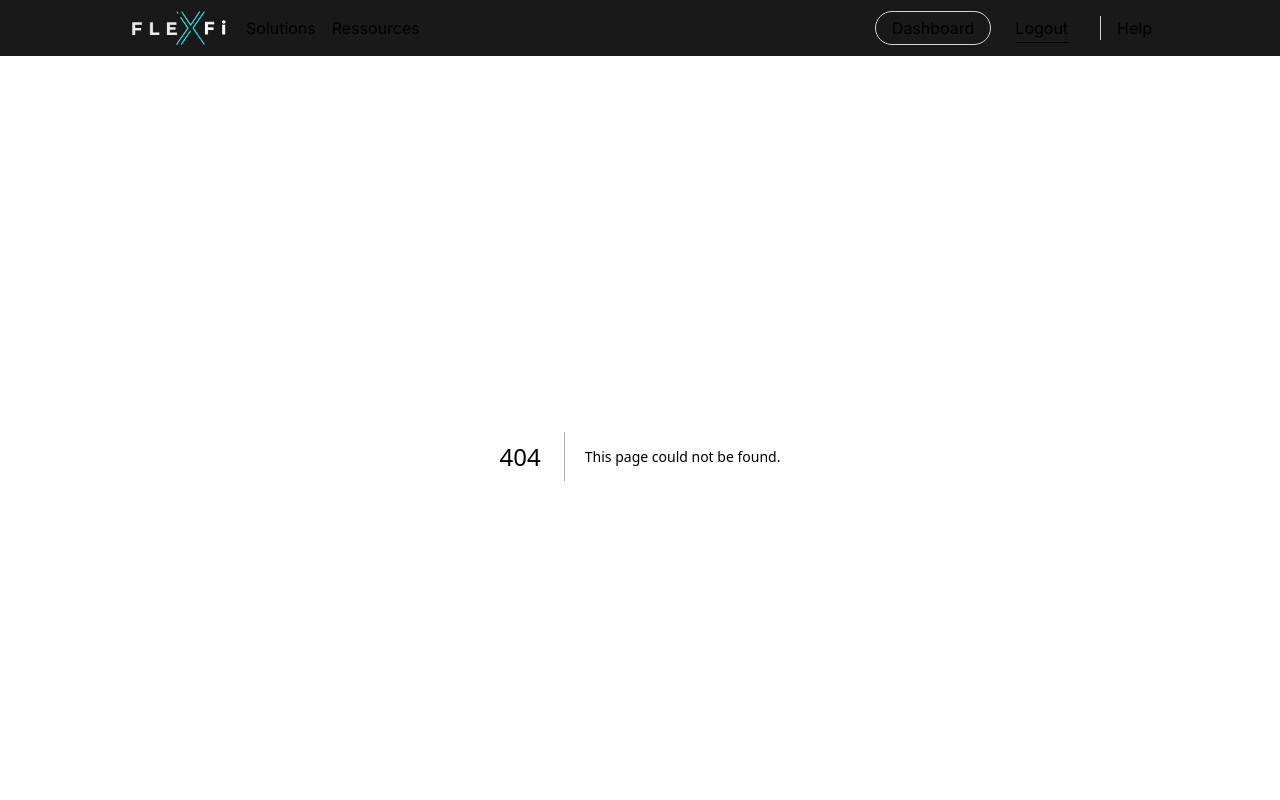
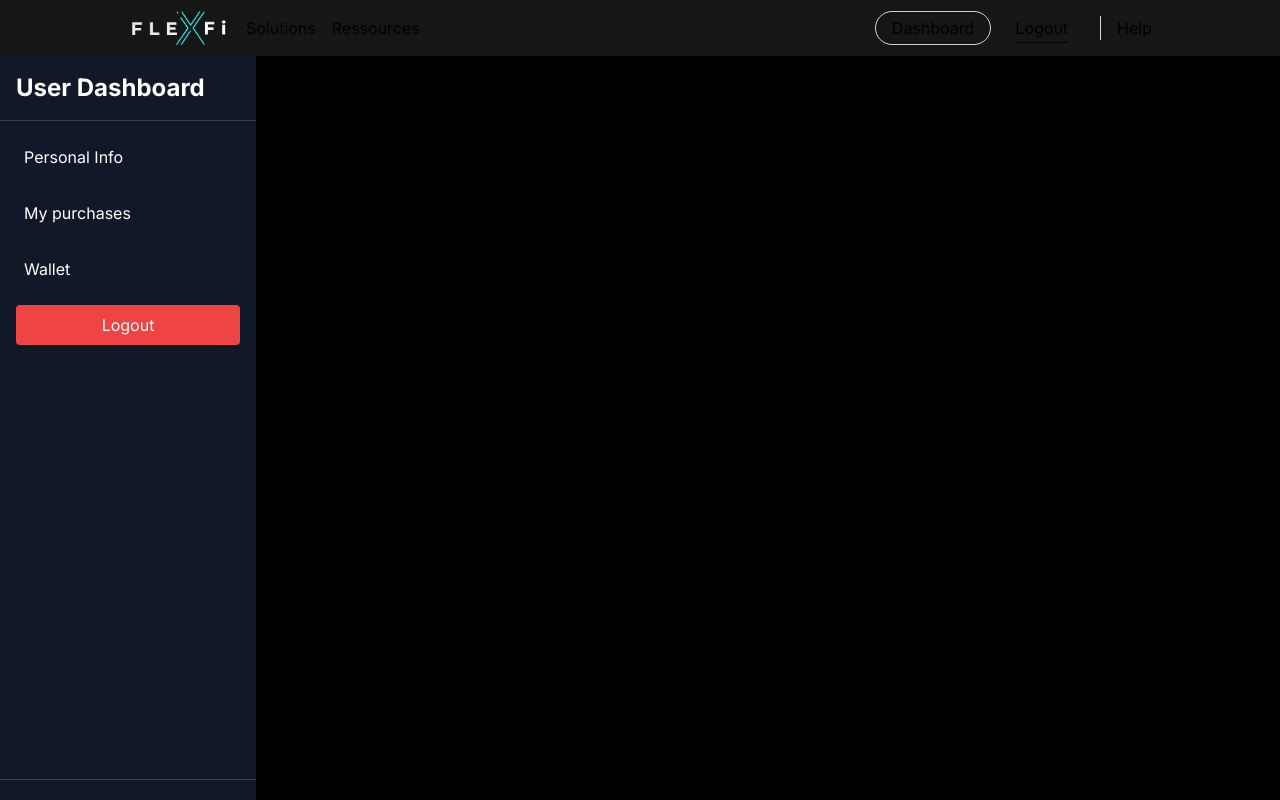
Before and after one commit to MickaelSanches/FlexFi-B-ta, a Next.js app: page /purchases in a window 1280 px wide. Before the commit this address had no page. Shown: the top 800 px of the page. Built offline with nearby package versions, Linux system fonts and the light colour scheme; sample sign-in values are in the browser's storage.

Commit message:
[Purchases] creat purchases page

```diff
--- /dev/null
+++ b/src/app/purchases/page.tsx
@@ -0,0 +1,11 @@
+import DashboardLayout from "../dashboard/layout";
+
+const Purchases = () => {
+  return (
+    <DashboardLayout>
+      <h1 className="text-4xl font-bold text-gradient mb-8">My purchases</h1>
+    </DashboardLayout>
+  );
+};
+
+export default Purchases;
--- a/src/components/Sidebar.tsx
+++ b/src/components/Sidebar.tsx
@@ -33,6 +33,14 @@ const Sidebar = () => {
           Personal Info
         </Link>
         <Link
+          href="/purchases"
+          className={`p-2 rounded ${
+            isActive("/profile") ? "bg-gray-700" : "hover:bg-gray-700"
+          }`}
+        >
+          My purchases
+        </Link>
+        <Link
           href="/dashboard"
           className={`p-2 rounded ${
             isActive("/dashboard") ? "bg-gray-700" : "hover:bg-gray-700"
```
